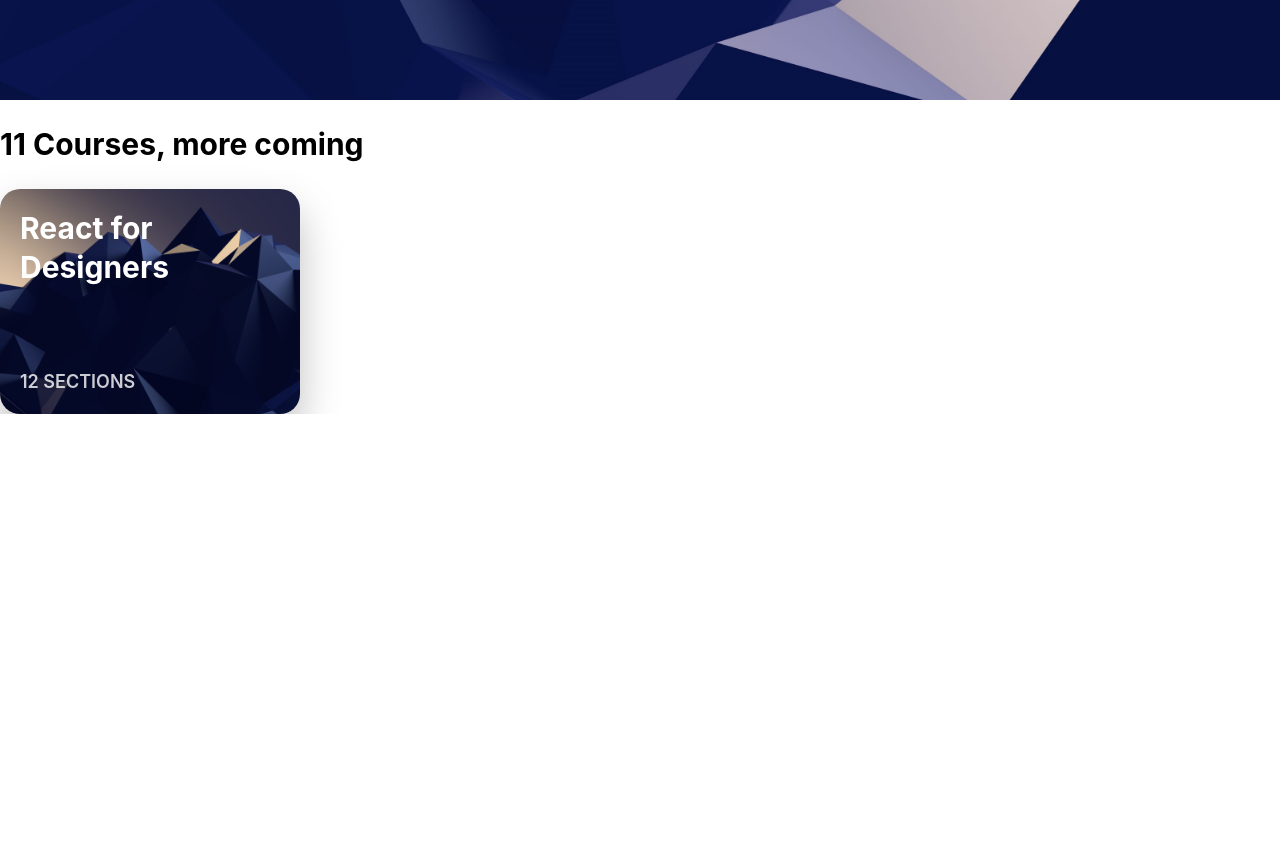
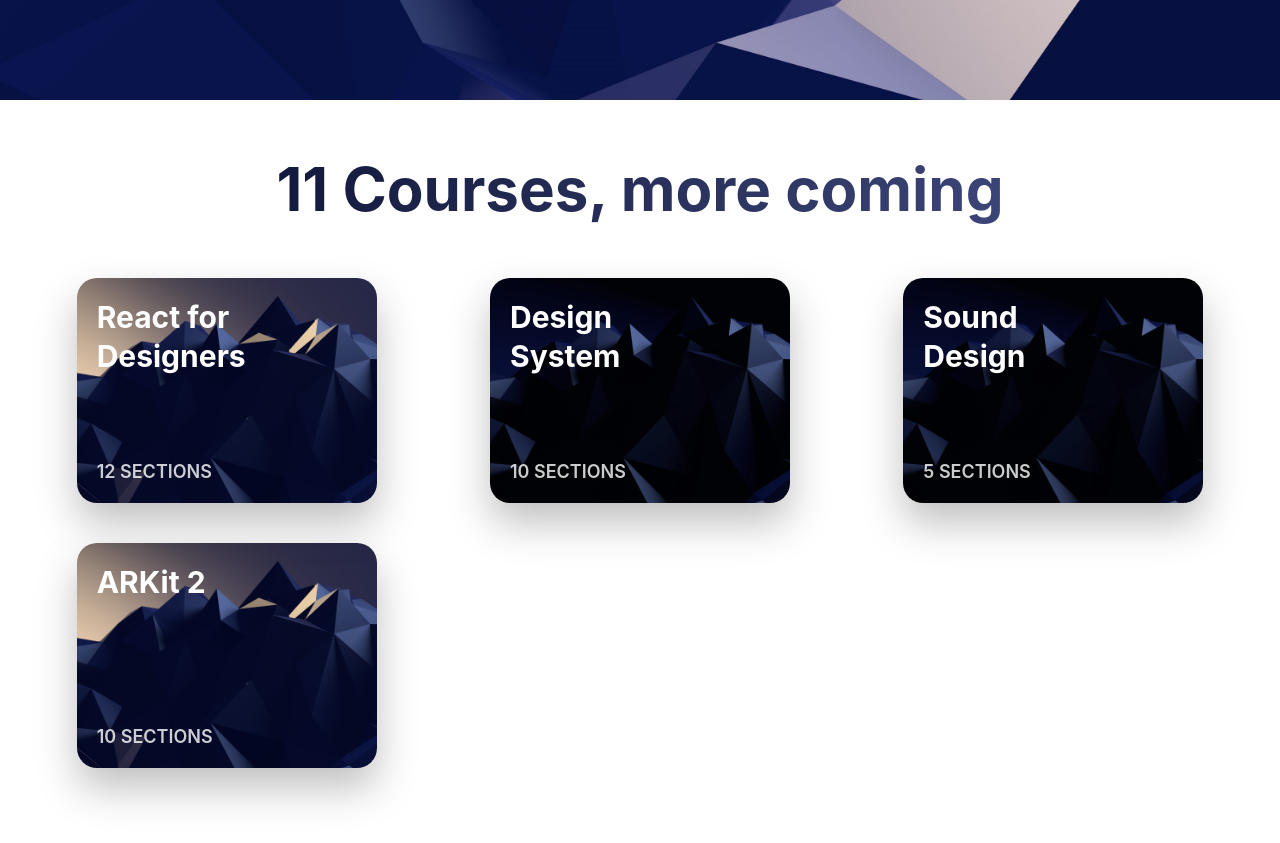
Before and after one commit to aindrajaya/react-animation, a Gatsby site: page / in a window 1280 px wide. Shown: the part 820-1663 px from the top of the page. Before the commit the page ends 1234 px from the top, so only its background shows below. Built offline with nearby package versions, Linux system fonts and the light colour scheme; Gatsby itself is replaced by a stand-in of ours.

Commit message:
design cards component

```diff
--- a/src/components/layout.css
+++ b/src/components/layout.css
@@ -109,3 +109,33 @@
     grid-template-columns: repeat(3, 1fr);
   }
 }
+
+.Cards h2{
+  margin: 50px 20px;
+  font-size: 60px;
+  text-align: center;
+  font-weight: 700;
+  background: linear-gradient(104deg, #050A27 0%, #4A548C 100%);
+  -webkit-background-clip: text;
+  -webkit-text-fill-color: transparent;
+}
+
+.CardGroup{
+  margin: 50px 40px 100px;
+  display: grid;
+  grid-template-columns: repeat(3, 1fr);
+  grid-gap: 40px;
+  justify-items: center;
+}
+
+@media (max-width: 1060px){
+  .CardGroup{
+    grid-template-columns: repeat(2, 1fr);
+  }
+}
+
+@media (max-width: 720px){
+  .CardGroup{
+    grid-template-columns: repeat(1, 1fr);
+  }
+}
--- a/src/pages/index.js
+++ b/src/pages/index.js
@@ -49,11 +49,28 @@
     </div>
     <div className="Cards">
         <h2>11 Courses, more coming</h2>
-        <Card
-          title="React for Designers"
-          text="12 sections"
-          image={wall1}
-        />
+        <div className="CardGroup">
+          <Card
+            title="React for Designers"
+            text="12 sections"
+            image={wall1}
+          />
+          <Card
+            title="Design System"
+            text="10 sections"
+            image={wall3}
+          />
+          <Card
+            title="Sound Design"
+            text="5 sections"
+            image={wall3}
+          />
+          <Card
+            title="ARKit 2"
+            text="10 sections"
+            image={wall1}
+          />
+        </div>
       </div>
   </Layout>
 )
```
